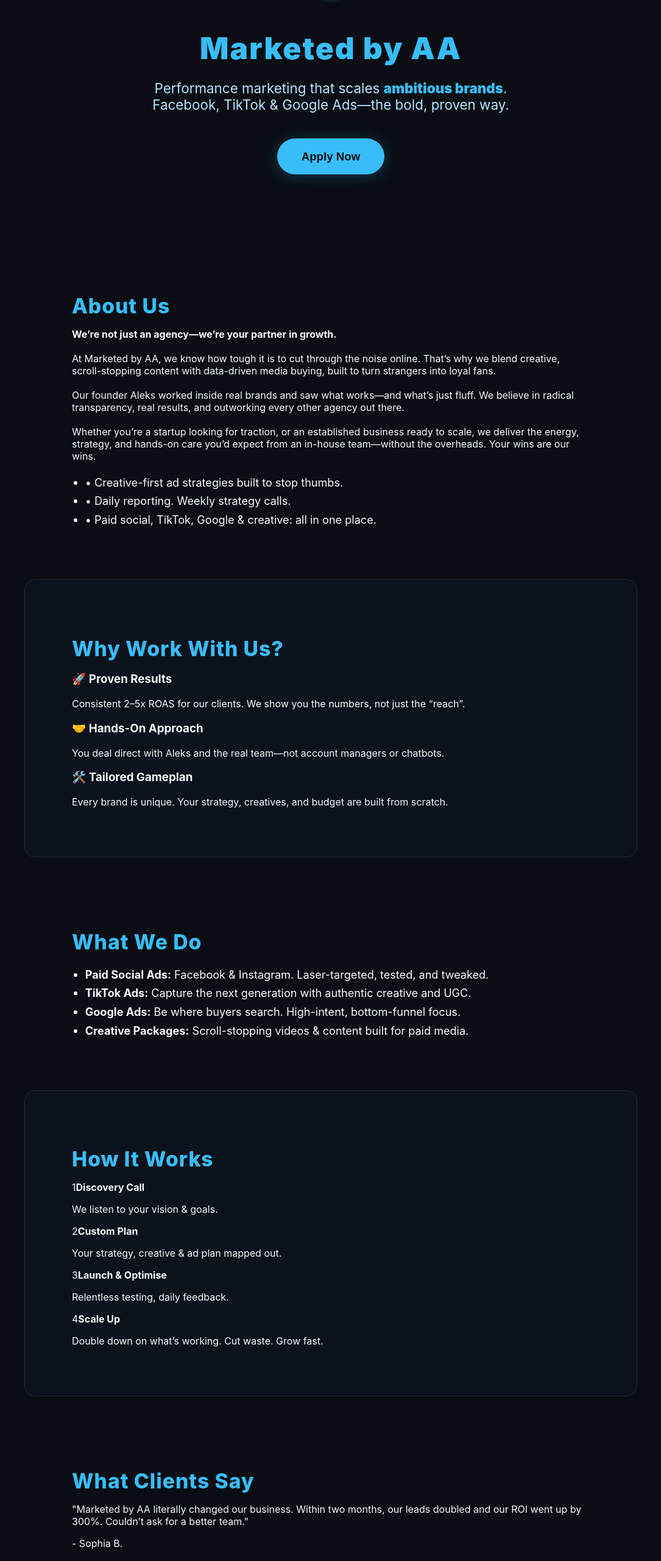
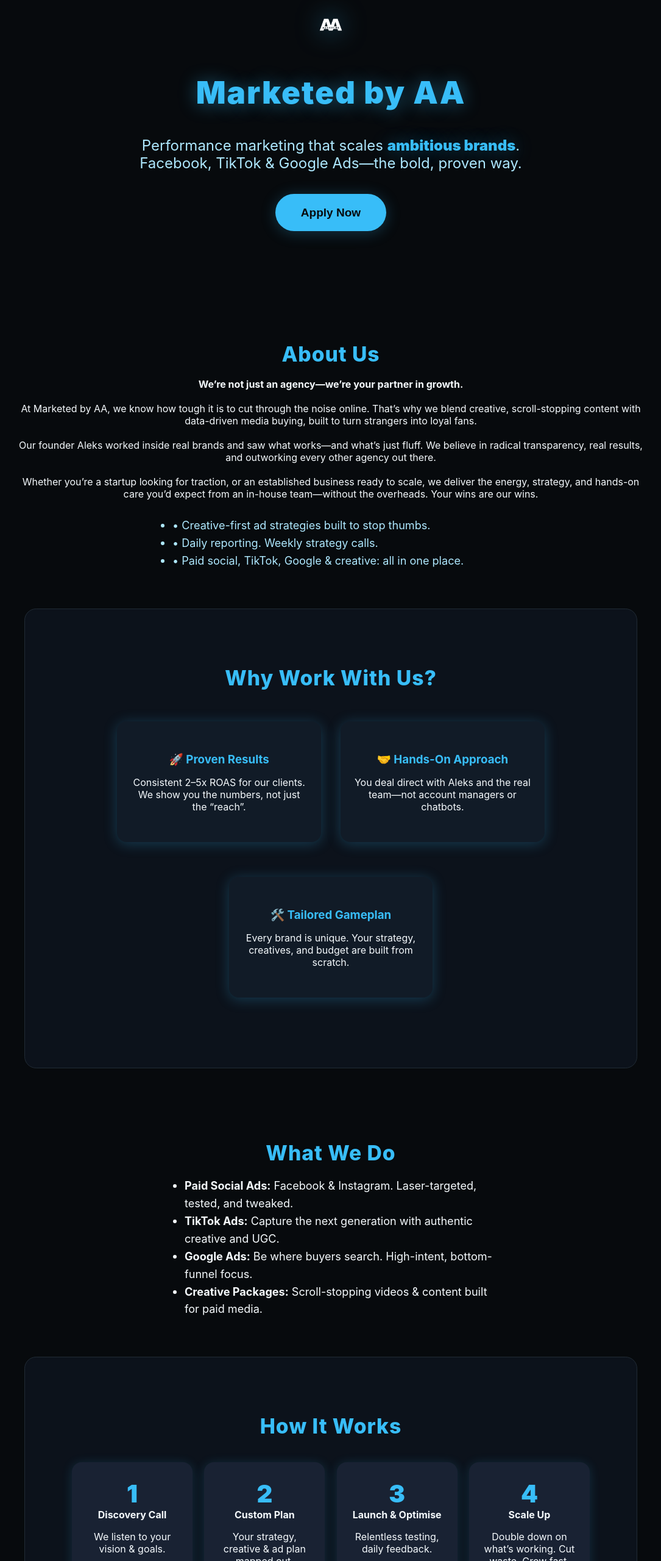
Before and after one commit to aleksangelov1/marketedbyaa-site, a React (Vite) app: page / in a window 1280 px wide. Shown: the part 206-2766 px from the top of the page at 61% size, without its empty margins (97-1182 px from the left). Built offline with nearby package versions, Linux system fonts and the light colour scheme.

Commit message:
Update index.css

```diff
--- a/src/index.css
+++ b/src/index.css
@@ -1,8 +1,10 @@
 :root {
   --blue: #38bdf8;
-  --black: #0a0e14;
+  --black: #070a0d;
   --white: #f5fafd;
-  --dark: #111827;
+  --dark: #10151b;
+  --card-bg: #111b27;
+  --review-bg: #181f27;
 }
 
 body {
@@ -13,21 +15,41 @@
   min-height: 100vh;
 }
 
+.centered {
+  display: flex;
+  flex-direction: column;
+  align-items: center;
+  justify-content: center;
+}
+
 .navbar {
   display: flex;
   justify-content: space-between;
   align-items: center;
   background: var(--black);
   padding: 2rem 3vw 2rem 3vw;
-  border-bottom: 1px solid #191e23;
+  border-bottom: 1px solid #1c232a;
   position: sticky;
   top: 0;
   z-index: 100;
 }
+.logo-img {
+  display: flex;
+  align-items: center;
+  justify-content: center;
+  height: 70px;
+}
 .logo-img img {
-  height: 40px;
+  height: 64px;
   width: auto;
-  filter: drop-shadow(0 0 5px var(--blue));
+  background: transparent;
+  filter: drop-shadow(0 0 20px #38bdf899);
+}
+.big-logo img, .big-hero-logo img {
+  height: 74px;
+}
+.big-hero-logo {
+  margin-bottom: 10px;
 }
 .nav-links {
   display: flex;
@@ -38,7 +60,7 @@
   color: var(--white);
   text-decoration: none;
   font-weight: 600;
-  font-size: 1.1rem;
+  font-size: 1.08rem;
   letter-spacing: 0.02em;
   transition: color 0.18s;
 }
@@ -64,13 +86,14 @@
   background: #60e3ff;
 }
 
+/* HERO */
 .hero {
   text-align: center;
-  padding: 5vw 2vw 8vw 2vw;
+  padding: 6vw 2vw 7vw 2vw;
   background: var(--black);
 }
 .hero h1 {
-  font-size: 3.1rem;
+  font-size: 3.2rem;
   font-weight: 900;
   margin-bottom: 1.1rem;
   letter-spacing: 2px;
@@ -78,50 +101,160 @@
 .hero .blue {
   color: var(--blue);
   font-weight: 900;
+  text-shadow: 0 2px 30px #38bdf870;
 }
 .hero p {
-  font-size: 1.4rem;
-  color: #b6e5ff;
-  margin-bottom: 2.6rem;
+  font-size: 1.5rem;
+  color: #aee8ff;
+  margin-bottom: 2.3rem;
 }
 .hero-cta {
   background: var(--blue);
   color: var(--black);
   border: none;
-  padding: 1em 2.1em;
+  padding: 1em 2.2em;
   border-radius: 2em;
-  font-size: 1.17rem;
+  font-size: 1.19rem;
   font-weight: bold;
   cursor: pointer;
   box-shadow: 0 3px 24px #38bdf840;
   transition: background 0.19s;
 }
 
+/* Sections */
 .section {
   padding: 5vw 6vw 5vw 6vw;
   background: var(--black);
   margin: 0 auto;
   max-width: 850px;
+  text-align: center;
+}
+.section.wide {
+  max-width: 1050px;
 }
 .section h2 {
   font-size: 2.1rem;
   color: var(--blue);
-  margin-bottom: 1rem;
+  margin-bottom: 1.2rem;
   font-weight: 800;
   letter-spacing: 1px;
 }
 .section.dark {
   background: #0c121b;
-  border-radius: 1.1em;
+  border-radius: 1.2em;
   margin-bottom: 2vw;
   border: 1px solid #212b35;
 }
-.section ul,
-.section ol {
-  padding-left: 1.2em;
+
+/* About List */
+.about-list {
+  text-align: left;
+  max-width: 560px;
+  margin: 1.5em auto 0 auto;
   font-size: 1.13rem;
+  color: #aee8ff;
+  line-height: 1.6;
+}
+
+/* Why Cards */
+.why-cards {
+  display: flex;
+  gap: 2.5vw;
+  justify-content: center;
+  margin: 3vw 0;
+  flex-wrap: wrap;
+}
+.why-card {
+  background: var(--card-bg);
+  border-radius: 1em;
+  box-shadow: 0 3px 22px #38bdf840;
+  color: var(--white);
+  min-width: 230px;
+  max-width: 290px;
+  padding: 2em 1.4em;
+  margin: 1vw 0;
+  flex: 1;
+}
+.why-card h3 {
+  color: var(--blue);
+  font-size: 1.17rem;
+  margin-bottom: 0.4em;
+}
+
+/* Services List */
+.services-list {
+  text-align: left;
+  max-width: 520px;
+  margin: 0 auto;
+  font-size: 1.13rem;
+  line-height: 1.6;
+}
+
+/* Steps Row */
+.steps-row {
+  display: flex;
+  gap: 1.5vw;
+  justify-content: center;
+  margin-top: 2vw;
+  flex-wrap: wrap;
+}
+.step-card {
+  background: #192233;
+  border-radius: 1em;
+  box-shadow: 0 2px 18px #38bdf82a;
+  color: var(--white);
+  min-width: 120px;
+  max-width: 180px;
+  padding: 1.7em 1.3em;
+  margin: 1vw 0;
+  flex: 1;
+}
+.step-card span {
+  display: block;
+  color: var(--blue);
+  font-size: 2.5rem;
+  font-weight: 900;
+}
+
+/* Reviews */
+.reviews-row {
+  display: flex;
+  gap: 2vw;
+  justify-content: center;
+  margin: 2vw 0;
+  flex-wrap: wrap;
+}
+.review-card {
+  background: var(--review-bg);
+  border-radius: 1.1em;
+  box-shadow: 0 2px 22px #38bdf82a;
+  color: var(--white);
+  min-width: 220px;
+  max-width: 300px;
+  padding: 2em 1.3em;
+  margin: 1vw 0;
+  flex: 1;
+  font-size: 1.11rem;
+  text-align: left;
+}
+.review-card span {
+  display: block;
+  margin-top: 0.9em;
+  color: var(--blue);
+  font-weight: 600;
+  font-size: 1.08rem;
+}
+
+/* Pricing */
+.pricing-list {
+  text-align: left;
+  max-width: 430px;
+  margin: 0 auto;
+  font-size: 1.15rem;
   line-height: 1.7;
 }
+
+/* FAQ */
 .section details {
   margin-bottom: 1.2em;
   background: #121927;
@@ -129,6 +262,10 @@
   border-radius: 0.7em;
   color: var(--white);
   font-size: 1.09rem;
+  text-align: left;
+  max-width: 480px;
+  margin-left: auto;
+  margin-right: auto;
 }
 .section summary {
   font-weight: 700;
@@ -137,6 +274,7 @@
   font-size: 1.13rem;
 }
 
+/* Footer */
 footer {
   text-align: center;
   padding: 2em 0 1.2em 0;
@@ -146,18 +284,19 @@
   margin-top: 3vw;
 }
 
-/* Apply Now Form Styles */
+/* Form */
 .form-card {
   background: #111b27;
   margin: 6vw auto;
   padding: 2.5em 2em 2em 2em;
-  max-width: 420px;
+  max-width: 440px;
   border-radius: 1.1em;
   box-shadow: 0 6px 40px #38bdf846;
   color: var(--white);
   display: flex;
   flex-direction: column;
   gap: 2em;
+  align-items: center;
 }
 .form-card h2 {
   color: var(--blue);
@@ -171,6 +310,7 @@
   margin-bottom: 0.8em;
   color: #b6e5ff;
   font-size: 1.13rem;
+  align-items: center;
 }
 .form-input,
 .form-card textarea,
@@ -184,6 +324,7 @@
   background: #202b3a;
   color: var(--white);
   margin-bottom: 0.3em;
+  width: 250px;
 }
 .form-card textarea {
   resize: vertical;
@@ -194,6 +335,7 @@
   justify-content: space-between;
   margin-top: 1em;
   gap: 1.2em;
+  width: 100%;
 }
 .form-btn {
   background: #222d36;
@@ -216,15 +358,21 @@
   background: #1a2331;
   border-radius: 10px;
   overflow: hidden;
+  width: 100%;
 }
 .progress-bar > div {
   height: 100%;
   background: var(--blue);
   transition: width 0.3s;
 }
+
+@media (max-width: 900px) {
+  .why-cards, .steps-row, .reviews-row { flex-direction: column; gap: 2vw; }
+  .section, .section.dark, .section.wide { padding: 4vw 1.4vw; max-width: 98vw;}
+}
 @media (max-width: 600px) {
   .navbar { flex-direction: column; gap: 1em; padding: 1em 1vw; }
   .nav-links { gap: 0.9em; flex-wrap: wrap;}
-  .hero h1 { font-size: 2.1rem;}
-  .section, .section.dark { padding: 3vw 3vw;}
+  .hero h1 { font-size: 2rem;}
+  .section, .section.dark, .section.wide { padding: 2vw 1vw;}
 }
```
